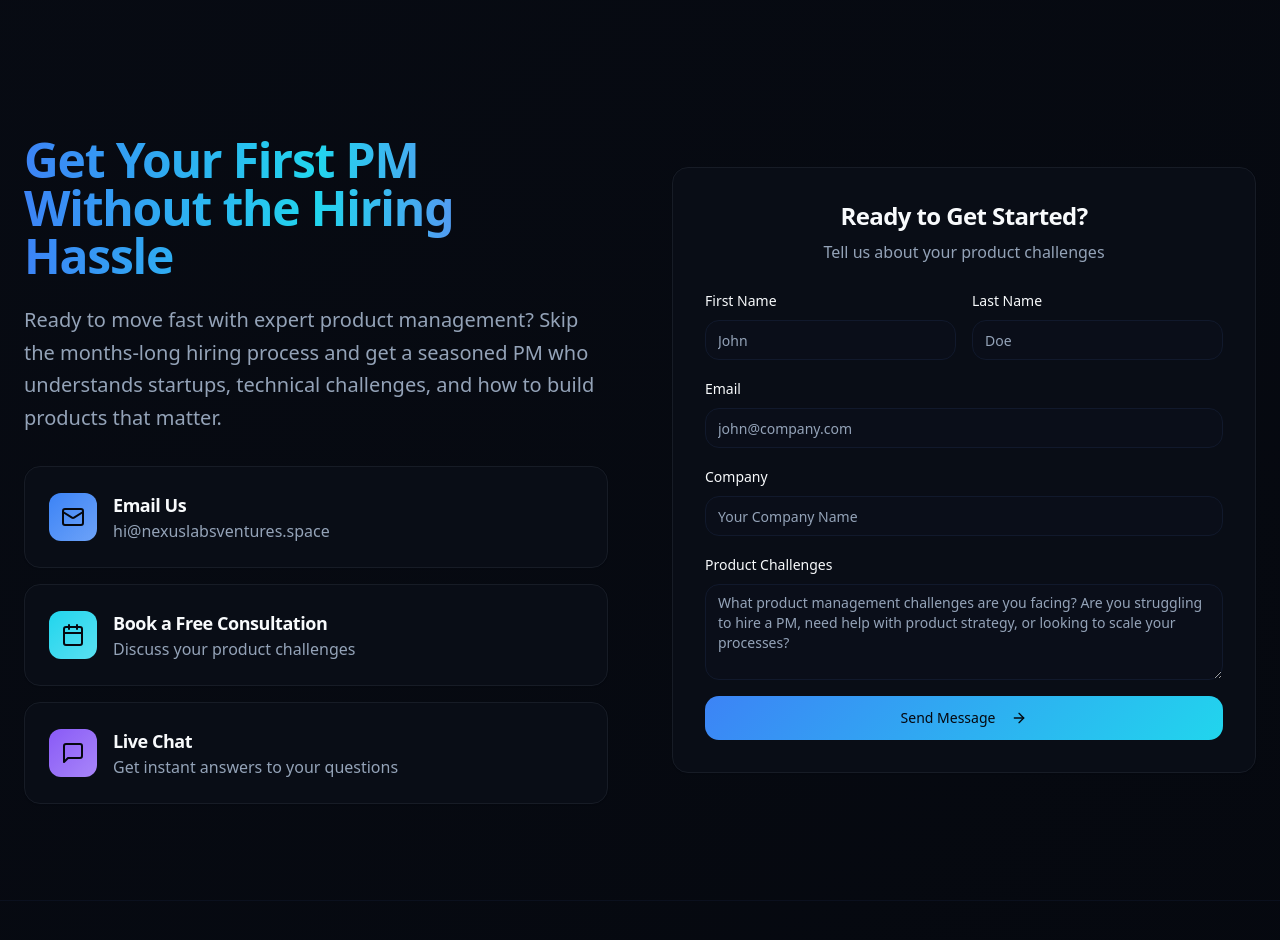
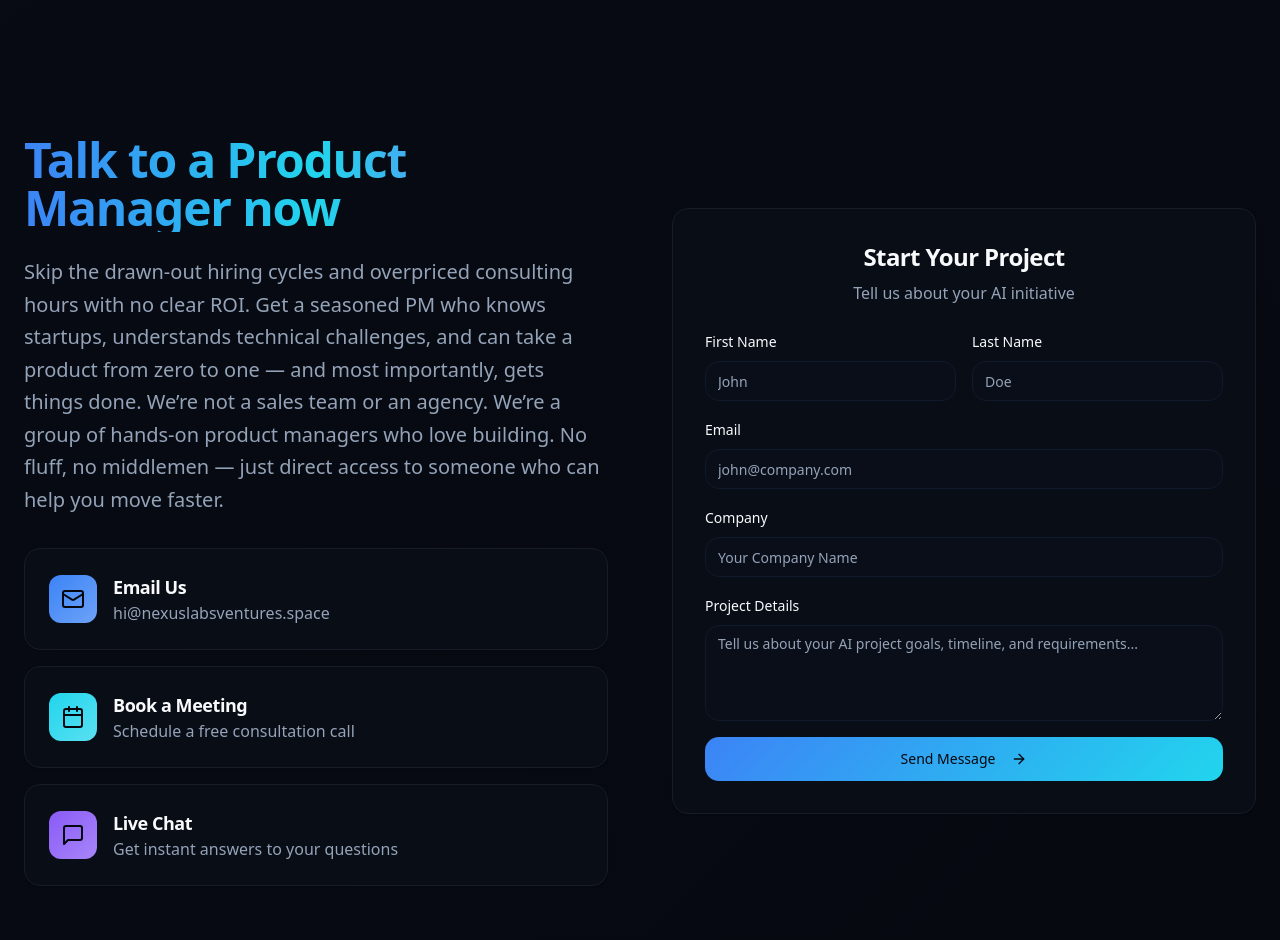
Before and after one commit to Shaggyshak/nexus-labs-ventures-website, a React (Vite) app: page / in a window 1280 px wide. Shown: the part 2020-2960 px from the top of the page. Built offline with nearby package versions, Linux system fonts and the light colour scheme.

Commit message:
Visual edit in Lovable

```diff
--- a/src/components/ContactSection.tsx
+++ b/src/components/ContactSection.tsx
@@ -11,10 +11,10 @@ const ContactSection = () => {
           {/* Left Column - Content */}
           <div className="space-y-8">
             <div>
-              <h2 className="text-4xl md:text-5xl font-bold mb-6 bg-gradient-to-r from-primary via-secondary to-accent bg-clip-text text-transparent">
-                Get Your First PM Without the Hiring Hassle
-              </h2>
-              <p className="text-xl text-muted-foreground leading-relaxed">Ready to move fast with expert product management? Skip the months-long hiring process and get a seasoned PM who understands startups, technical challenges, and how to build products that matter. </p>
+              <h2 className="text-4xl md:text-5xl font-bold mb-6 bg-gradient-to-r from-primary via-secondary to-accent bg-clip-text text-transparent">Talk to a Product Manager now</h2>
+              <p className="text-xl text-muted-foreground leading-relaxed">Skip the drawn-out hiring cycles and overpriced consulting hours with no clear ROI. Get a seasoned PM who knows startups, understands technical challenges, and can take a product from zero to one — and most importantly, gets things done.
+
+We’re not a sales team or an agency. We’re a group of hands-on product managers who love building. No fluff, no middlemen — just direct access to someone who can help you move faster.</p>
             </div>
 
             {/* Contact Options */}
@@ -37,8 +37,8 @@ const ContactSection = () => {
                     <Calendar className="w-6 h-6 text-background" />
                   </div>
                   <div>
-                    <h3 className="font-semibold text-lg">Book a Free Consultation</h3>
-                    <p className="text-muted-foreground">Discuss your product challenges</p>
+                    <h3 className="font-semibold text-lg">Book a Meeting</h3>
+                    <p className="text-muted-foreground">Schedule a free consultation call</p>
                   </div>
                 </div>
               </Card>
@@ -59,11 +59,11 @@ const ContactSection = () => {
 
           {/* Right Column - Contact Form */}
           <Card className="glass-card border-card-border p-8">
-              <div className="space-y-6">
-                <div className="text-center">
-                  <h3 className="text-2xl font-bold mb-2">Ready to Get Started?</h3>
-                  <p className="text-muted-foreground">Tell us about your product challenges</p>
-                </div>
+            <div className="space-y-6">
+              <div className="text-center">
+                <h3 className="text-2xl font-bold mb-2">Start Your Project</h3>
+                <p className="text-muted-foreground">Tell us about your AI initiative</p>
+              </div>
 
               <form className="space-y-4">
                 <div className="grid grid-cols-2 gap-4">
@@ -88,12 +88,8 @@ const ContactSection = () => {
                 </div>
 
                 <div className="space-y-2">
-                  <Label htmlFor="message">Product Challenges</Label>
-                  <Textarea
-                    id="message"
-                    placeholder="What product management challenges are you facing? Are you struggling to hire a PM, need help with product strategy, or looking to scale your processes?"
-                    className="bg-muted/50 border-border focus:ring-primary min-h-24"
-                  />
+                  <Label htmlFor="message">Project Details</Label>
+                  <Textarea id="message" placeholder="Tell us about your AI project goals, timeline, and requirements..." className="bg-muted/50 border-border focus:ring-primary min-h-24" />
                 </div>
 
                 <Button type="submit" className="w-full bg-gradient-primary text-primary-foreground hover:shadow-primary transition-smooth group" size="lg">
```
